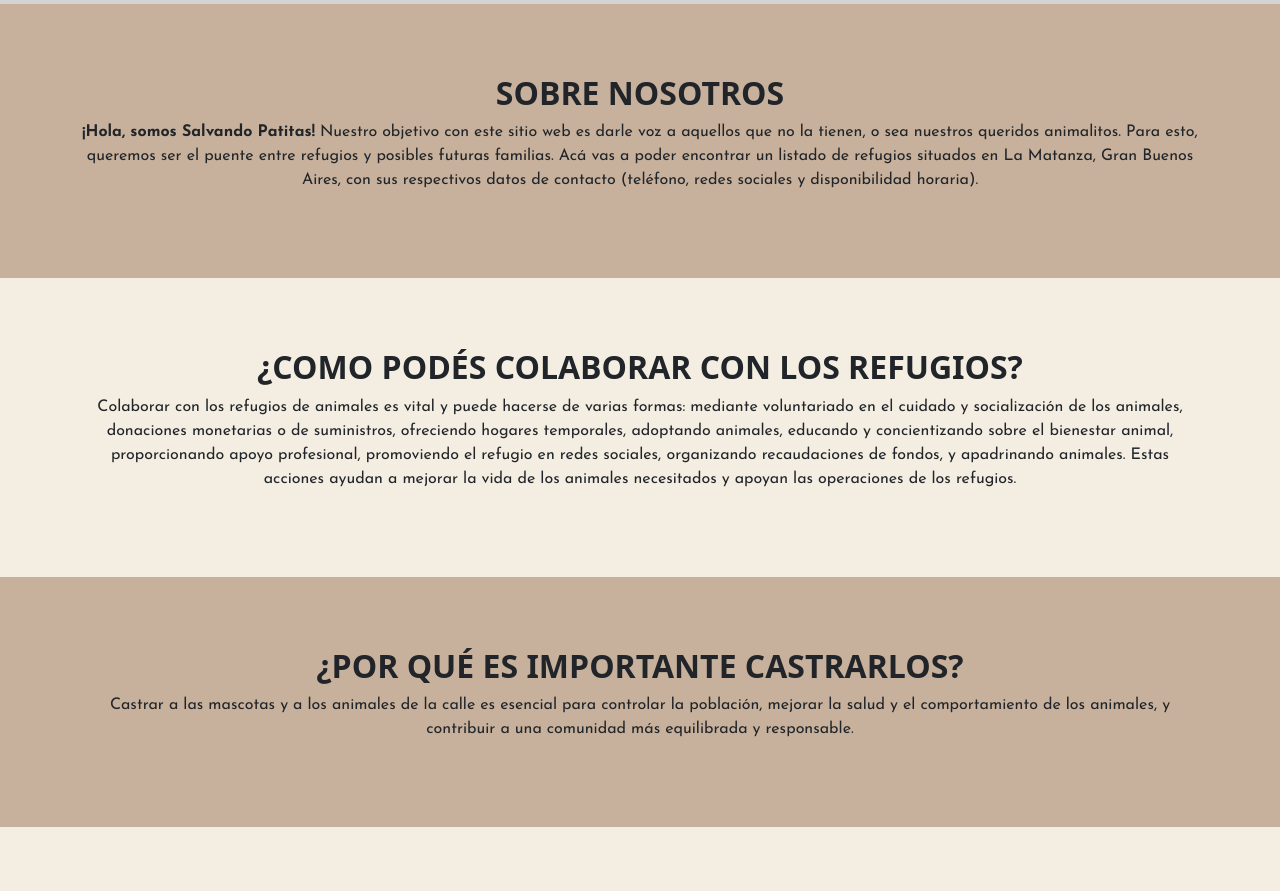
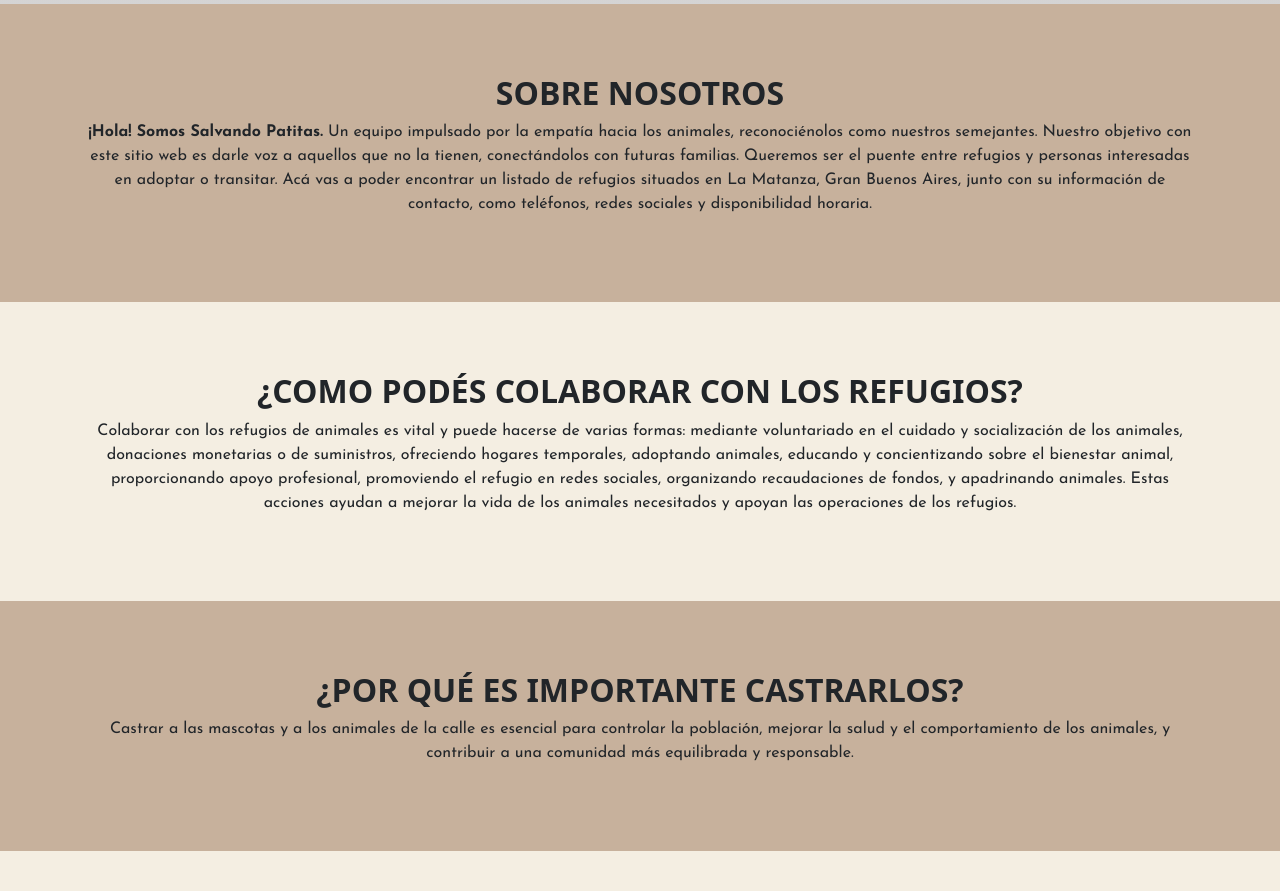
Before and after one commit to rociomartelli/Transito-y-apadrinamiento-CET, a plain HTML site: page html/index.html in a window 1280 px wide. Shown: the part 1200-2091 px from the top of the page. Drawn offline with nearby package versions, Linux system fonts and the light colour scheme; grey boxes are pictures that could not be loaded.

Commit message:
cambio info en seccion

```diff
--- a/html/index.html
+++ b/html/index.html
@@ -152,8 +152,8 @@
                   <section class="section-1">
                     <div class="container">
                         <h2 class="section-title"><strong> SOBRE NOSOTROS </strong></h2>
-                        <p class="section-content"><strong>¡Hola, somos Salvando Patitas!</strong> Nuestro objetivo con este sitio web es darle voz a aquellos que no la tienen, o sea nuestros queridos animalitos. Para esto, queremos ser el puente entre refugios y posibles futuras familias.
-                          Acá vas a poder encontrar un listado de refugios situados en La Matanza, Gran Buenos Aires, con sus respectivos datos de contacto (teléfono, redes sociales y disponibilidad horaria).
+                        <p class="section-content"><strong>¡Hola! Somos Salvando Patitas.</strong> Un equipo impulsado por la empatía hacia los animales, reconociénolos como nuestros semejantes. Nuestro objetivo con este sitio web es darle voz a aquellos que no la tienen, conectándolos con futuras familias. Queremos ser el puente entre refugios y personas interesadas en adoptar o transitar.
+                          Acá vas a poder encontrar un listado de refugios situados en La Matanza, Gran Buenos Aires, junto con su información de contacto, como teléfonos, redes sociales y disponibilidad horaria.
                         </p>
                     </div>
                 </section>
```
